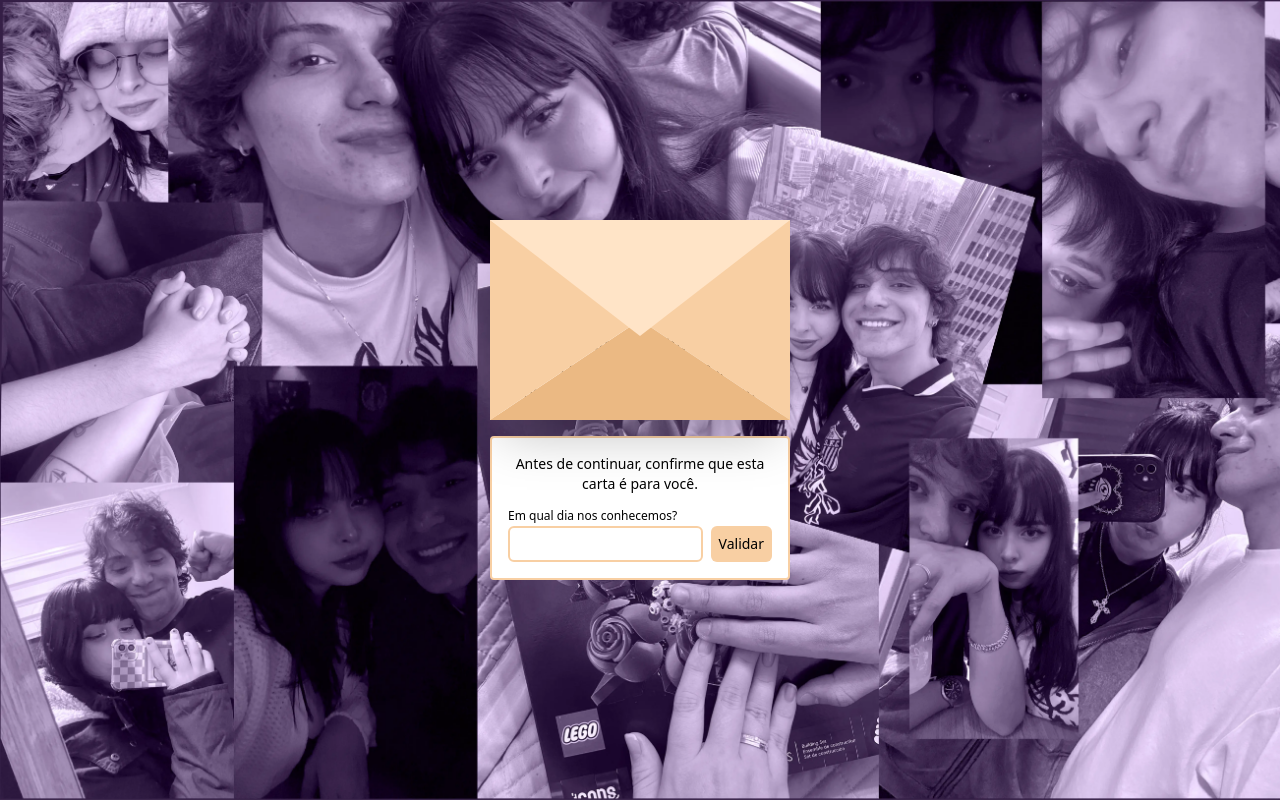
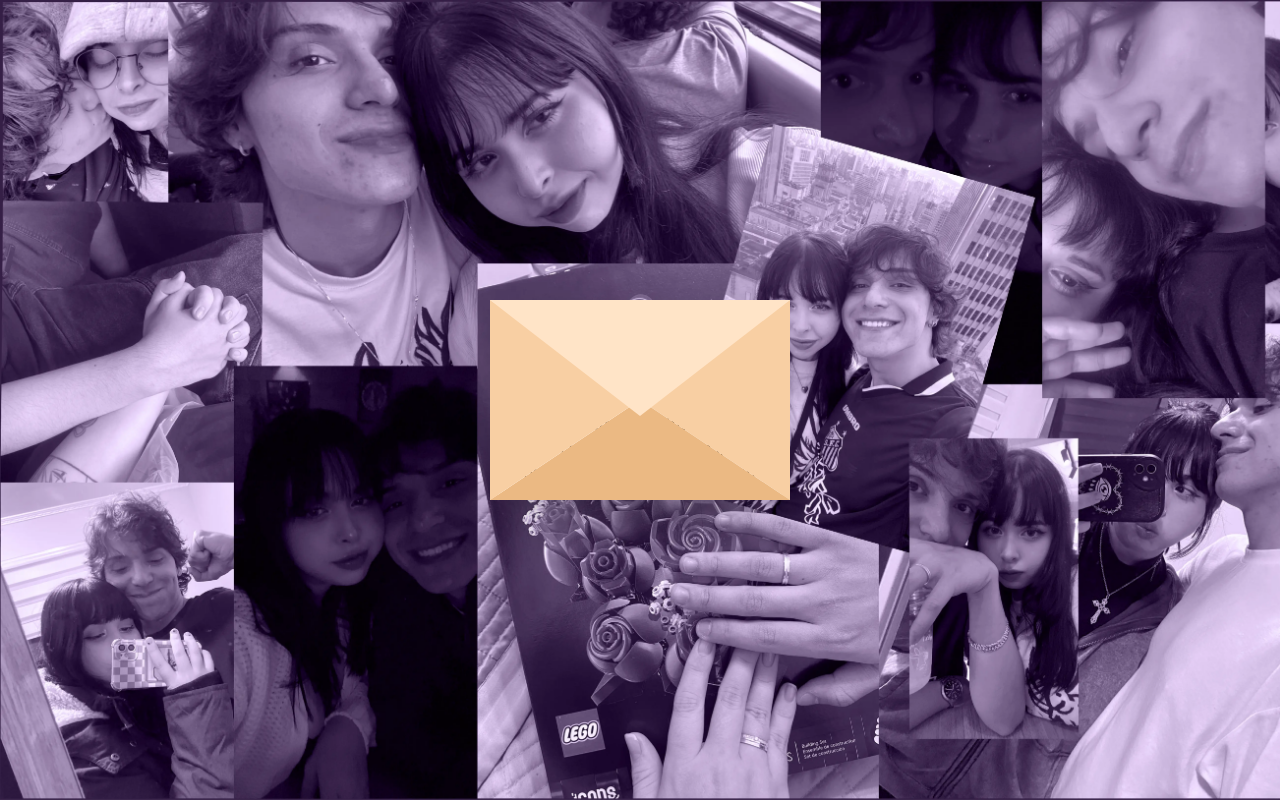
Before and after one commit to fsvboas/virtual-valentine-letter, a Vue app: page / in a window 1280 px wide. Built offline with nearby package versions, Linux system fonts and the light colour scheme.

Commit message:
refactor: remove SecurityQuestionForm component

```diff
--- a/src/components/SecurityQuestionForm.vue
+++ /dev/null
@@ -1,25 +0,0 @@
-<script setup lang="ts">
-import { ref } from 'vue'
-const inputValue = ref<string>('')
-</script>
-
-<template>
-  <div class="flex flex-col w-full h-fit p-4 bg-white border-2 border-[#f8cfa3] rounded space-y-2">
-    <span class="text-sm text-center"
-      >Antes de continuar, confirme que esta carta é para você.</span
-    >
-    <form @submit.prevent="">
-      <label class="text-xs">Em qual dia nos conhecemos?</label>
-      <div class="flex flex-row space-x-2">
-        <input
-          v-model="inputValue"
-          class="bg-white border-2 border-[#f8cfa3] w-full p-1 rounded-md"
-          type="text"
-        />
-        <button type="submit" class="bg-[#f8cfa3] p-2 rounded-md hover:cursor-pointer text-sm">
-          Validar
-        </button>
-      </div>
-    </form>
-  </div>
-</template>
--- a/src/views/HomeView.vue
+++ b/src/views/HomeView.vue
@@ -1,13 +1,11 @@
 <script setup lang="ts">
 import LetterEnvelope from '@/components/LetterEnvelope.vue'
-import SecurityQuestionForm from '@/components/SecurityQuestionForm.vue'
 </script>
 
 <template>
   <main class="flex flex-col items-center justify-center min-h-screen h-full">
-    <div class="flex flex-col justify-center items-center space-y-4 max-w-[300px]">
+    <div class="flex flex-col justify-center items-center max-w-[300px]">
       <LetterEnvelope />
-      <SecurityQuestionForm />
     </div>
   </main>
 </template>
```
